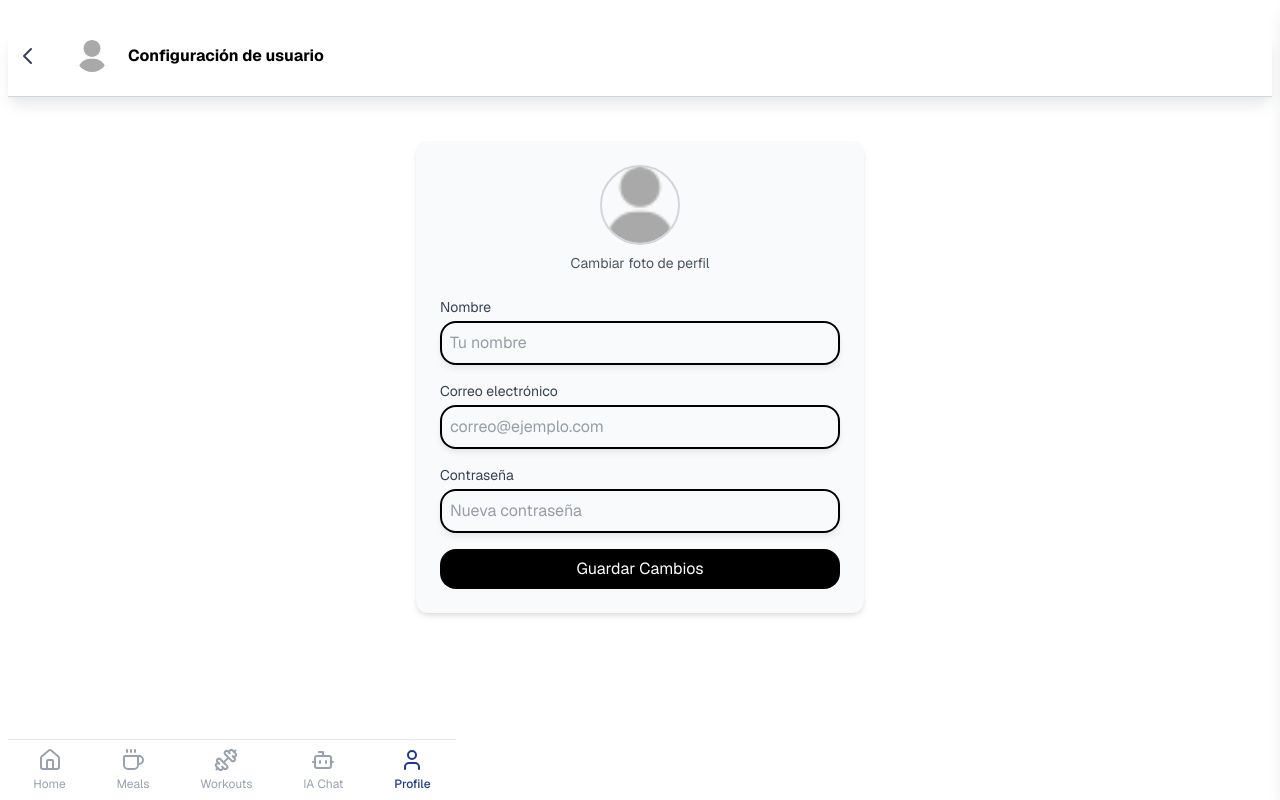
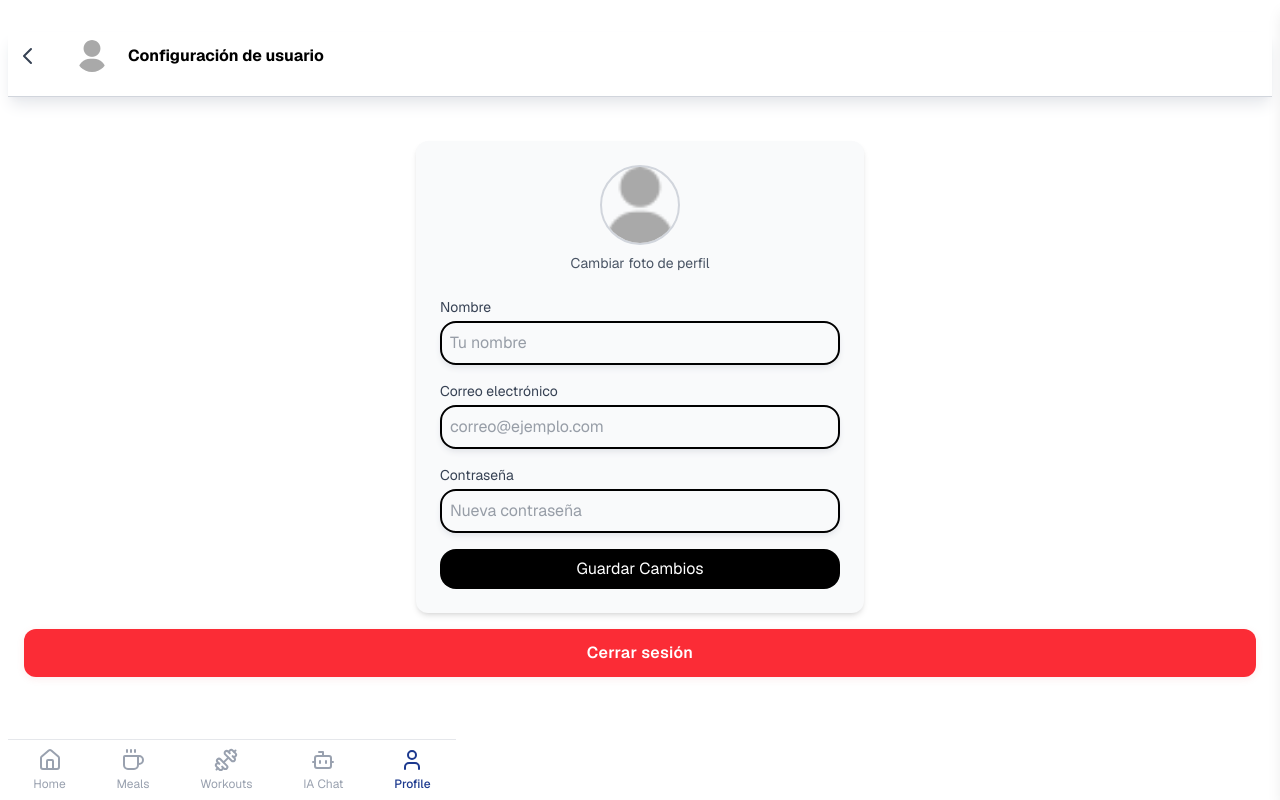
Before and after one commit to Eduardobarrera487/CalTrack, a Next.js app: page /pages/userConfig in a window 1280 px wide. Built offline with nearby package versions, Linux system fonts and the light colour scheme.

Commit message:
LogOut Button added to user configuration space

```diff
--- a/src/app/_components/logoutBtn.jsx
+++ b/src/app/_components/logoutBtn.jsx
@@ -29,7 +29,7 @@ export default function LogoutBtn() {
   return (
     <button
       onClick={handleLogout}
-      className="w-full py-3 mt-4 bg-red-500 text-white rounded-xl font-semibold text-base shadow-md active:bg-red-700 transition-colors"
+      className="w-full py-3 mt-4 bg-red-500 text-white rounded-xl font-semibold text-base shadow-md active:bg-red-700 transition-colors "
       style={{
         letterSpacing: "0.02em",
         boxShadow: "0 2px 8px rgba(220,38,38,0.08)",
--- a/src/app/pages/userConfig/page.jsx
+++ b/src/app/pages/userConfig/page.jsx
@@ -5,6 +5,7 @@ import Sidebar from "@/app/_components/Sidebar";
 import CustomButton from "@/app/_components/button";
 import CustomInput from "@/app/_components/input";
 import BottomNavBar from "@/app/_components/BottomNavBar";
+import LogoutBtn from "@/app/_components/logoutBtn";
 
 export default function UserConfig() {
   const [sidebarOpen, setSidebarOpen] = useState(false);
@@ -83,8 +84,14 @@ export default function UserConfig() {
             </CustomButton>
           </form>
         </section>
+        <section className="pb-12">
+          <LogoutBtn/>
+        </section>
+
+
       </main>
         <BottomNavBar active="Profile"/>
+
     </div>
   );
 }
```
